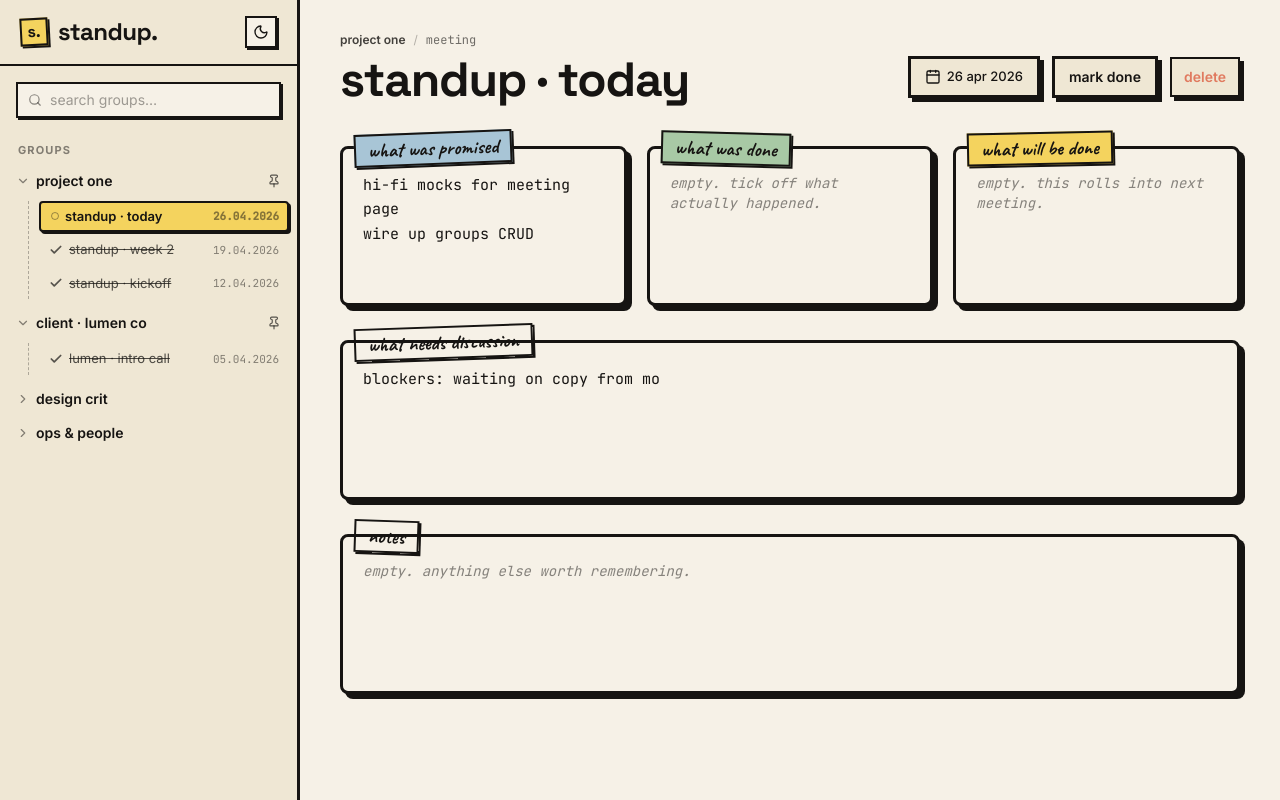
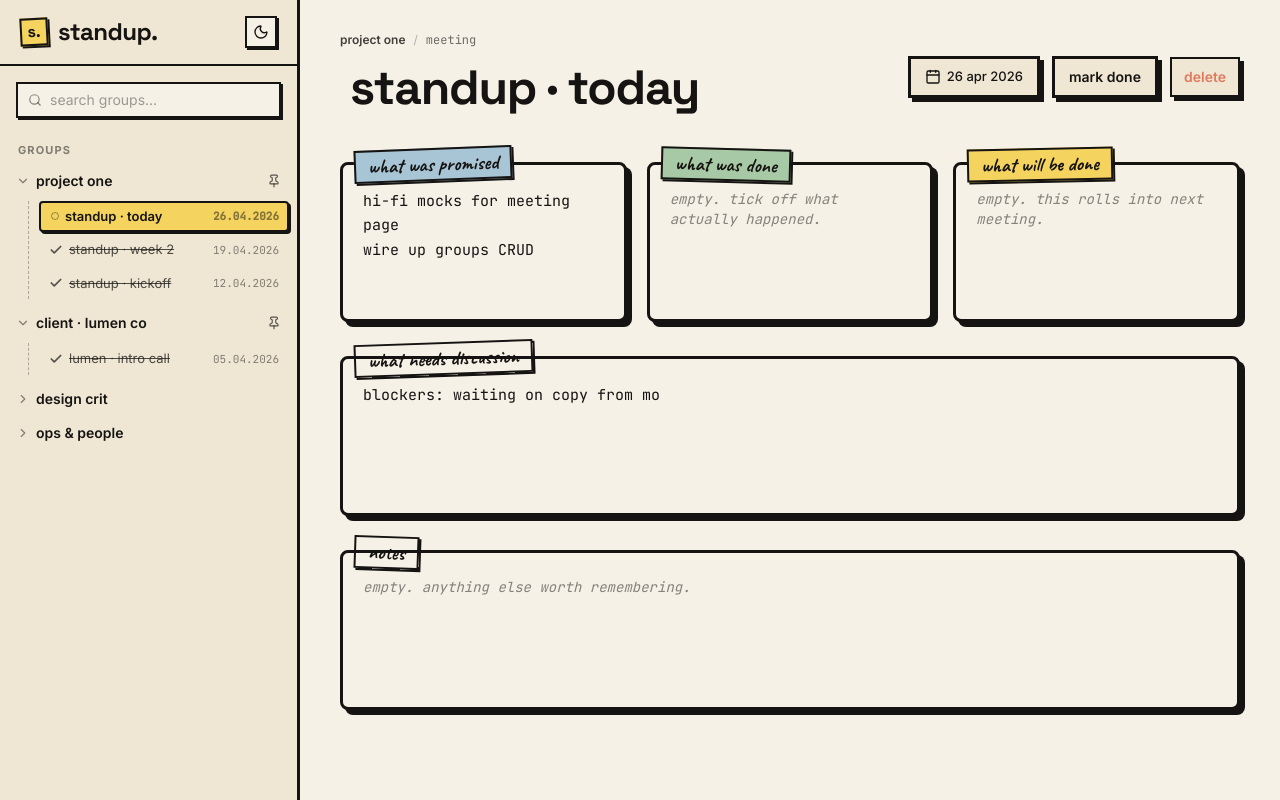
Before and after one commit to m33ga/standup, a React (Vite) app: page / in a window 1280 px wide. Built offline with nearby package versions, Linux system fonts and the light colour scheme.

Commit message:
fix: minimize up down movement when editing title

```diff
--- a/src/components/MeetingHeader.tsx
+++ b/src/components/MeetingHeader.tsx
@@ -33,13 +33,13 @@ export function MeetingHeader({
             as="h1"
             value={meeting.title}
             onChange={(title) => onRename(meeting.id, title)}
-            className="w-full font-display text-5xl leading-none font-bold tracking-tight text-ink"
-            inputClassName="border-[2.5px] border-dashed border-ink bg-paper-2 px-2 py-0.5 outline-none"
-            displayClassName={
+            className="w-full box-border h-[64px] flex items-center font-display text-5xl font-bold tracking-tight text-ink border-[2.5px] px-2"
+            inputClassName="border-dashed border-ink bg-paper-2 outline-none"
+            displayClassName={`border-transparent ${
               meeting.completed
                 ? "line-through decoration-yolk decoration-[7px]"
                 : ""
-            }
+            }`}
             title="click to rename"
           />
         </div>
```
